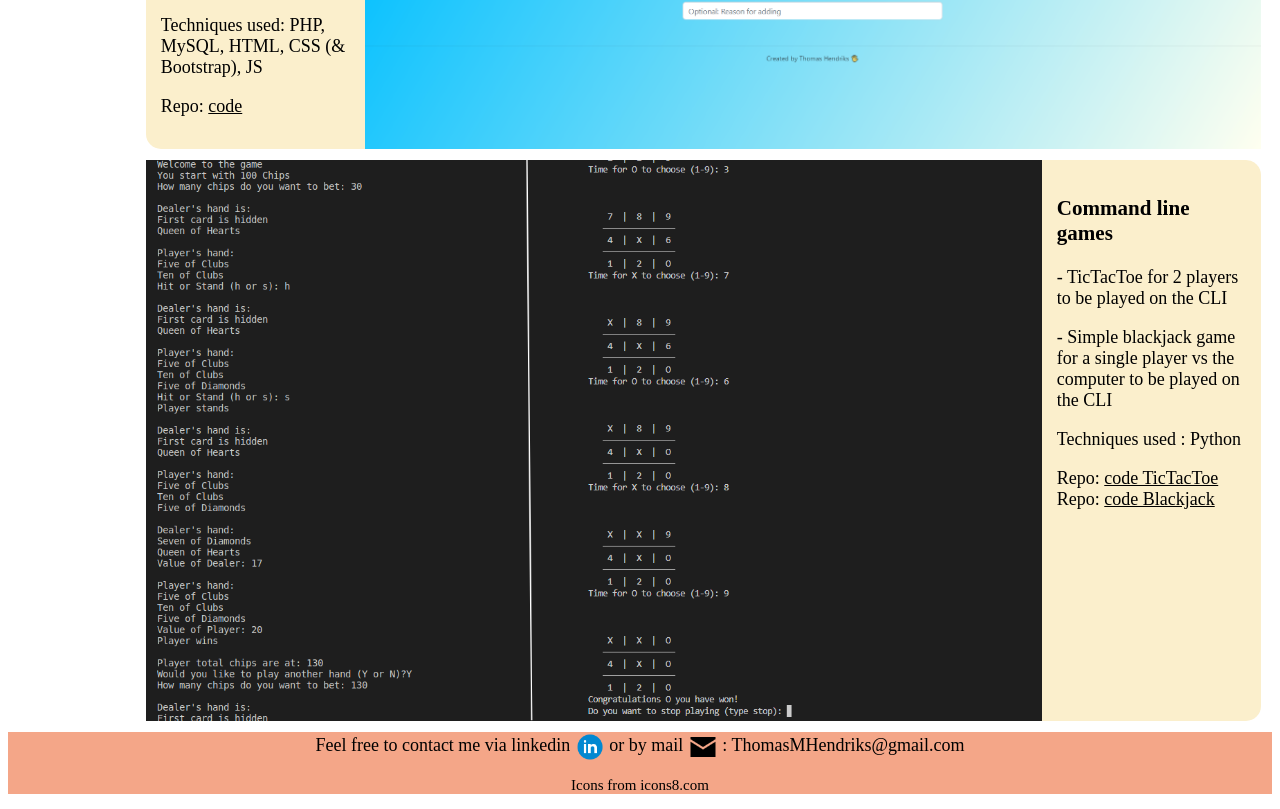
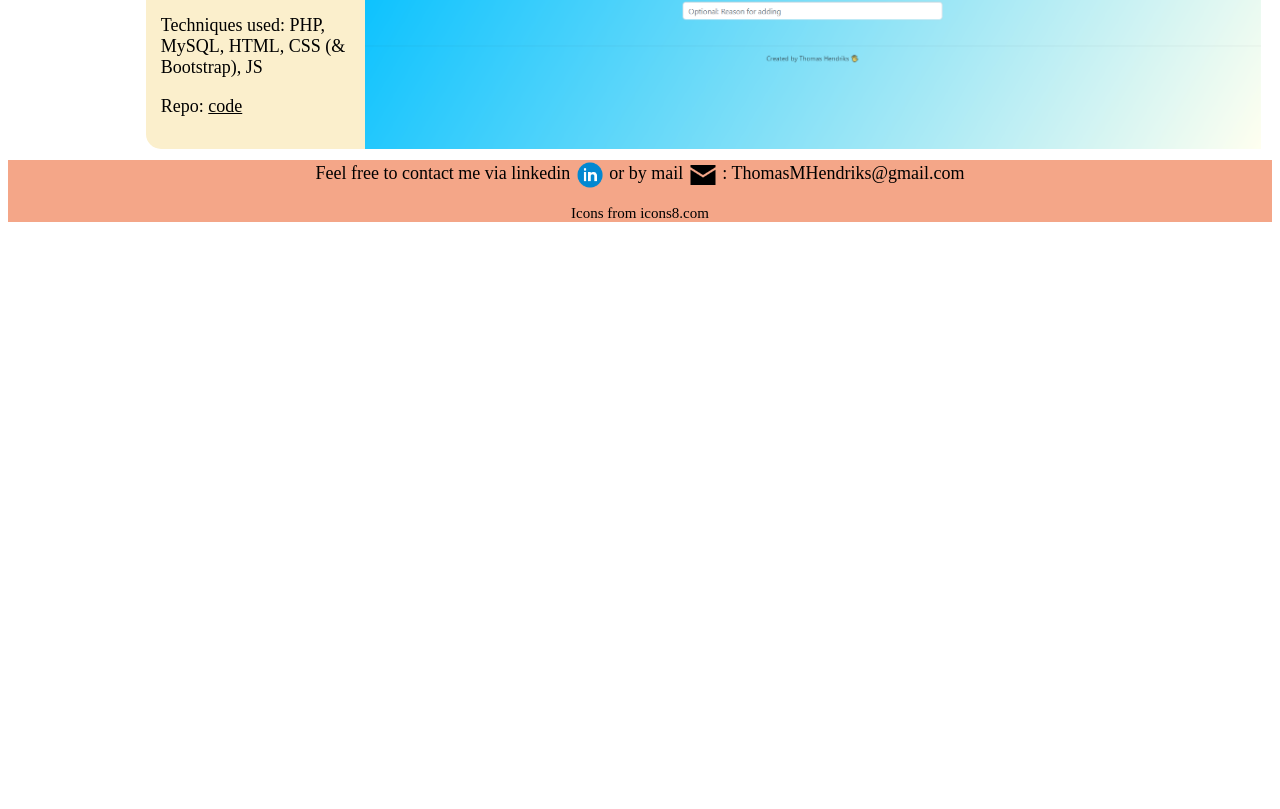
Before and after one commit to ThomasMHendriks/Portfolio, a plain HTML site: page index.html in a window 1280 px wide. Shown: the part 2379-3188 px from the top of the page. After the commit the page ends 2616 px from the top, so only its background shows below. Drawn offline with Linux system fonts and the light colour scheme.

Commit message:
Update index.html

```diff
--- a/index.html
+++ b/index.html
@@ -119,19 +119,6 @@
                         <div>Repo: <a href="https://github.com/ThomasMHendriks/Projects/tree/main/RemindMeList">code</a></div>
                     </div>
                 </div>
-                <div class="project">
-                    <div class="image">
-                        <img class="projectImage" src="images/demoBlackjackTicTacToe.png" alt="Image of TicTacToe app" >
-                    </div>
-                    <div class="info">
-                        <h3>Command line games</h3>
-                        <p>- TicTacToe for 2 players to be played on the CLI</p>
-                        <p>- Simple blackjack game for a single player vs the computer to be played on the CLI</p>
-                        <p>Techniques used : Python</p>
-                        <div>Repo: <a href="https://github.com/ThomasMHendriks/CLI-games/tree/main/tictactoe">code TicTacToe</a></div>
-                        <div>Repo: <a href="https://github.com/ThomasMHendriks/CLI-games/tree/main/blackjack_cli">code Blackjack</a></div>
-                    </div>
-                </div>
             </div>
         </div>
     </div>
```
